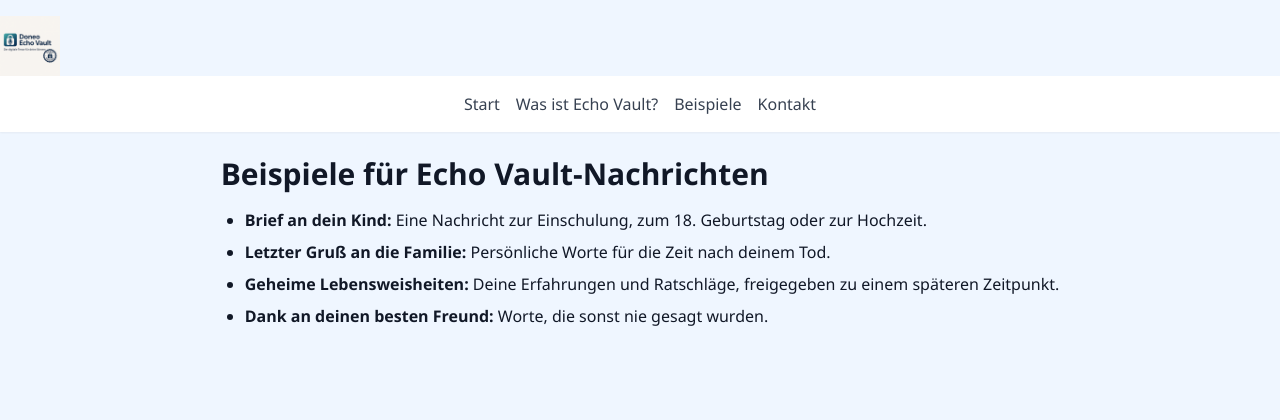
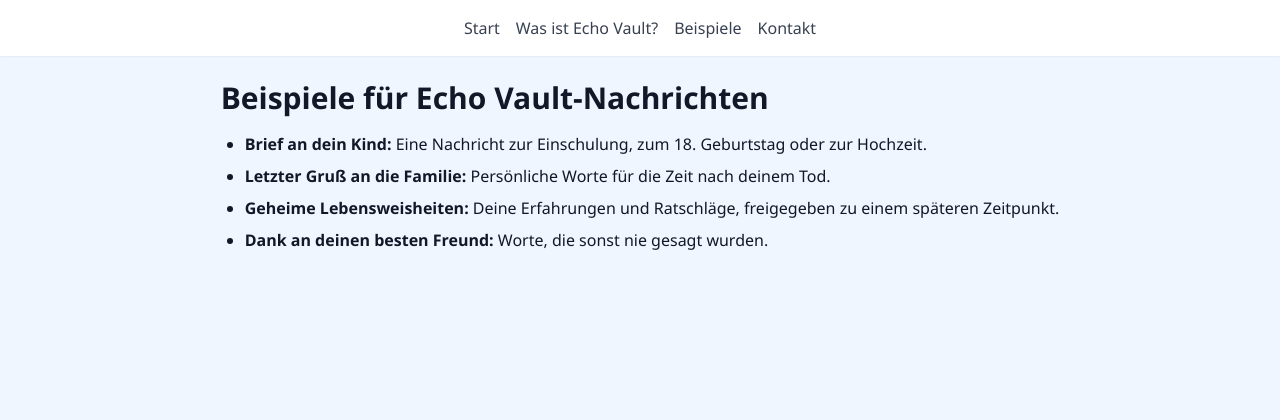
Before and after one commit to doneo24/echo_vault, a Flask app: page /beispiele in a window 1280 px wide. Shown: the top 420 px of the page. Run offline with Flask 3, Linux system fonts and the light colour scheme; some web fonts are replaced.

Commit message:
Update base.html

```diff
--- a/templates/base.html
+++ b/templates/base.html
@@ -14,9 +14,7 @@
 </head>
 <body class="bg-blue-50 text-gray-900 min-h-screen flex flex-col">
 
-  <header style="text-align: center; padding-top: 1rem;">
-  <img src="{{ url_for('static', filename='doneo_logo.png') }}" alt="Doneo Echo Vault" style="height: 60px;">
-</header>
+
 
 
   <!-- Header Navigation -->
```
